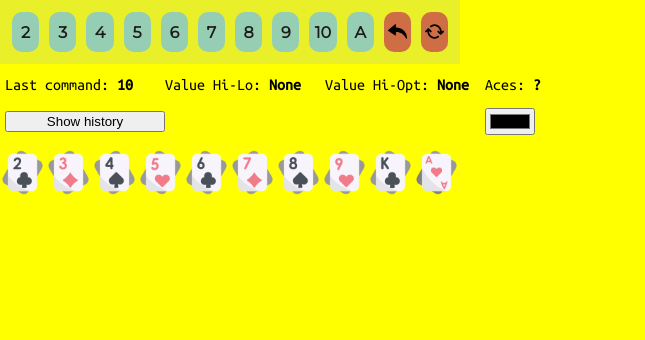
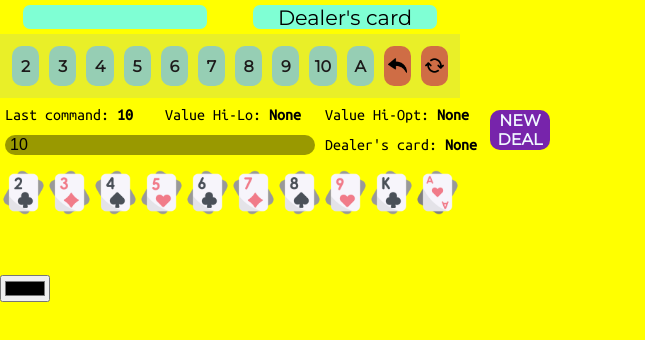
Before and after one commit to Eol1881/my-first-electron-app, an Electron app: page index.html in a window 460 px wide. Both pictures are taken after a click on the button "10". Shown: the whole page, 645 px wide, since content can reach past the window. Drawn offline with Linux system fonts and the light colour scheme; no server answers.

Commit message:
refactor: a lot of refactoring, also add new btn and info fields

```diff
--- a/index.html
+++ b/index.html
@@ -6,31 +6,34 @@
     <link rel="stylesheet" href="style.css">
   </head>
   <body class="body">
-    <section class="btns">
+    <section class="buttons">
+      <div class="messages">
+        <p class="messages__msg messages__msg--tip"></p>
+        <p class="messages__msg messages__msg--guide"></p>
+      </div>
       <div class="btns-wrapper">
-        <button class="ext__btn ext__btn--2" onclick="sendRequest(event, 2)">2</button>
-        <button class="ext__btn ext__btn--3" onclick="sendRequest(event, 3)">3</button>
-        <button class="ext__btn ext__btn--4" onclick="sendRequest(event, 4)">4</button>
-        <button class="ext__btn ext__btn--5" onclick="sendRequest(event, 5)">5</button>
-        <button class="ext__btn ext__btn--6" onclick="sendRequest(event, 6)">6</button>
-        <button class="ext__btn ext__btn--7" onclick="sendRequest(event, 7)">7</button>
-        <button class="ext__btn ext__btn--8" onclick="sendRequest(event, 8)">8</button>
-        <button class="ext__btn ext__btn--9" onclick="sendRequest(event, 9)">9</button>
-        <button class="ext__btn ext__btn--10" onclick="sendRequest(event, 10)">10</button>
-        <button class="ext__btn ext__btn--11" onclick="sendRequest(event, 11)">A</button>
+        <button class="ext__btn ext__btn--2" onclick="action(event, 2)">2</button>
+        <button class="ext__btn ext__btn--3" onclick="action(event, 3)">3</button>
+        <button class="ext__btn ext__btn--4" onclick="action(event, 4)">4</button>
+        <button class="ext__btn ext__btn--5" onclick="action(event, 5)">5</button>
+        <button class="ext__btn ext__btn--6" onclick="action(event, 6)">6</button>
+        <button class="ext__btn ext__btn--7" onclick="action(event, 7)">7</button>
+        <button class="ext__btn ext__btn--8" onclick="action(event, 8)">8</button>
+        <button class="ext__btn ext__btn--9" onclick="action(event, 9)">9</button>
+        <button class="ext__btn ext__btn--10" onclick="action(event, 10)">10</button>
+        <button class="ext__btn ext__btn--11" onclick="action(event, 11)">A</button>
 
-        <button class="ext__btn ext__btn--undo" onclick="sendRequest(event, 'revert')"><span class="ext__btn--content ext__btn--content--undo"></span></button>
-        <button class="ext__btn ext__btn--reset" onclick="sendRequest(event, 'reset')"><span class="ext__btn--content ext__btn--content--reset"></span></button>
+        <button class="ext__btn ext__btn--undo" onclick="action(event, 'revert')"><span class="ext__btn--content ext__btn--content--undo"></span></button>
+        <button class="ext__btn ext__btn--reset" onclick="action(event, 'reset')"><span class="ext__btn--content ext__btn--content--reset"></span></button>
       </div>
     </section>
     <section class="counters">
       <p class="last-command-label">Last command: <span class="last-command-text">None</span></p>
       <p class="current-value-label">Value Hi-Lo: <span class="current-value-text" id="value-1">None</span></p>
       <p class="current-value-label">Value Hi-Opt: <span class="current-value-text" id="value-2">None</span></p>
-      <p class="aces-label">Aces: <span class="aces-text">?</span></p>
-      <button class="history-btn">Show history</button>
-      <div class="history hidden"></div>
-      <input class="color-picker" type="color">
+      <button class="ext__btn ext__btn--new-deal">NEW DEAL</button>
+      <div class="history"></div>
+      <p class="current-value-label">Dealer's card: <span class="current-value-text" id="dealers-card">None</span></p>
     </section>
     <section class="stat">
       <div class="stat-card stat-card--two"></div>
@@ -55,23 +58,23 @@
       <p class="stat-left-counter stat-left-counter--ace"></p>
     </section>
 
+    <input class="color-picker" type="color">
+
     <script>
       const ipcRenderer = require('electron').ipcRenderer;
 
       const body = document.querySelector(".body");
       const colorPicker = document.querySelector('.color-picker');
       const lastCommand = document.querySelector(".last-command-text");
-      const currValue1 = document.querySelector("#value-1");
-      const currValue2 = document.querySelector("#value-2");
+      const cardCounterValue1 = document.querySelector("#value-1");
+      const cardCounterValue2 = document.querySelector("#value-2");
       const history = document.querySelector(".history");
-      const historyBtn = document.querySelector(".history-btn");
-      const acesCounter = document.querySelector(".aces-text");
-      let acesCount = 0;
+      const newDealBtn = document.querySelector(".ext__btn--new-deal");
+      const tipMsg = document.querySelector('.messages__msg--tip');
+      const guideMsg = document.querySelector('.messages__msg--guide');
+      const btnsContainer = document.querySelector('.btns-wrapper');
       let historyArr = [];
-
-      historyBtn.addEventListener('click', () => {
-        history.classList.toggle('hidden');
-      })
+      let turnIndex = 0;
 
       class Request {
         constructor(code) {
@@ -86,63 +89,98 @@
               this.method = 'DELETE'
               break;
             default:
-              this.method = 'PUT';
+              this.method = 'POST';
               break;
           }
           if (typeof this.code === 'number') {
-            this.url = `${this.defaultUrl}add/${this.code}`
+            this.url = `${this.defaultUrl}hand`;
+          } else if (typeof this.code === 'getStats') {
+            this.url = `${this.defaultUrl}get/stats`;
           } else {
-            this.url = `${this.defaultUrl}${this.code}`
+            this.url = `${this.defaultUrl}${this.code}`;
           }
+        }
+
+        generateReqData() {
+          this.sendingData = {
+            "playerCards": [5, 5],
+            "dealersCard": 5
+          }
+          return this;
         }
 
         send() {
           fetch(this.url, {
-            method: this.method
+            method: this.method,
+            headers: {
+              'Content-Type': 'application/json'
+            },
+            body: JSON.stringify(this.sendingData)
           })
           .then(response => response.text())
           .then(data => {
             const dataArr = JSON.parse(data);
-            currValue1.textContent = parseFloat(dataArr[0]).toFixed(3);
-            currValue2.textContent = parseFloat(dataArr[1]).toFixed(3);
+            console.log('> respond:', data);
+            tipMsg.textContent = data;
+            cardCounterValue1.textContent = parseFloat(dataArr[0]).toFixed(3);
+            cardCounterValue2.textContent = parseFloat(dataArr[1]).toFixed(3);
           })
           .catch(error => console.error(error));
         }
       }
 
-      function sendRequest(event, code) {
+      function updateGuideMsg(action) {
+        if (action === 'add') turnIndex += 1;
+        else turnIndex = 0;
+
+        if (turnIndex === 0) guideMsg.textContent = '1st player\'s card';
+        else if (turnIndex === 1) guideMsg.textContent = 'Dealer\'s card';
+        else if (turnIndex === 2) guideMsg.textContent = '2nd player\'s card';
+        else {
+          guideMsg.textContent = '';
+          return;
+        }
+
+        guideMsg.classList.add('highlight');
+        setTimeout(() => {
+          guideMsg.classList.remove('highlight');
+        }, 400);
+      }
+
+      function updateLastCommand(code) {
+        lastCommand.textContent = code === 11 ? 'A' : code;
+
+        if (code === 'reset') {
+          historyArr.length = 0;
+          history.textContent = '';
+          return;
+        }
+
+        if (code !== 'revert') historyArr.length > 18 ? historyArr.shift() : historyArr.push(code);
+        if (code === 'revert') historyArr.pop();
+
+        const historyStr = historyArr.map(Number).reverse().join(' ');
+        history.textContent = historyStr.replace(/NaN/g, "►").replace(/11/g, "A");
+      }
+
+      function highlightBtn() {
         const targetBtn = event.currentTarget;
         targetBtn.classList.add('bg-color-anim');
         setTimeout(() => { targetBtn.classList.remove('bg-color-anim'); }, 800);
+      }
 
-        lastCommand.textContent = code === 11 ? 'A' : code;
-        if (code !== 'revert') {
-          if (historyArr.length > 18) historyArr.shift();
-          historyArr.push(code);
-          const historyStr = historyArr.map(Number).reverse().join(' ');
-          history.textContent = historyStr.replace(/NaN/g, "⎌").replace(/11/g, "A");
-        }
+      function action(event, code) {
+        highlightBtn();
+        updateGuideMsg('add');
+        updateLastCommand(code);
 
-        if (code === 'reset') {
-          acesCount = 0;
-          acesCounter.textContent = acesCount;
-          historyArr.length = 0;
-          history.textContent = '';
-        } else if (code === 11) {
-          acesCount += 1;
-          acesCounter.textContent = acesCount;
-        } else if (code === 'revert') {
-          if (historyArr[historyArr.length - 1] === 11) {
-            acesCount -= 1;
-            acesCounter.textContent = acesCount;
-          }
-          historyArr.pop();
-          const historyStr = historyArr.map(Number).reverse().join(' ');
-          history.textContent = historyStr.replace(/NaN/g, "⎌").replace(/11/g, "A");
-        }
+        new Request(code).generateReqData().send();
+      }
 
-        new Request(code).send();
-      }
+      newDealBtn.addEventListener('click', () => {
+        updateGuideMsg('reset');
+        updateLastCommand('NG');
+      })
 
       colorPicker.addEventListener('change', () => {
         const color = colorPicker.value;
--- a/style.css
+++ b/style.css
@@ -22,18 +22,13 @@
   overflow: hidden;
 }
 
-.hidden {
-  visibility: hidden;
-  opacity: 0;
-}
-
 .counters {
   margin-top: 7px;
   padding: 0 5px;
 
   display: grid;
-  grid-template-columns: 1fr 1fr 1fr 60px;
-  grid-template-rows: repeat(2, 1fr);
+  grid-template-columns: 1fr 1fr 1fr 70px;
+  grid-template-rows: 1fr 1fr;
   row-gap: 10px;
 
   /*display: flex;
@@ -156,13 +151,13 @@
 
 /*~~~~~~~~~~~~~~~~~~~~~ History */
 .history {
-  margin: 0 10px;
+  margin-right: 10px;
   padding: 0 5px;
   height: 100%;
   border-radius: 10px;
   transition: all 500ms ease;
   background-color: rgba(0, 0, 0, 0.4);
-  grid-column: 2 / span 2;
+  grid-column: 1 / span 2;
 
   white-space: nowrap;
   overflow: hidden;
@@ -188,7 +183,8 @@
   padding: 15px 0;
   display: grid;
   grid-template-columns: repeat(10, 1fr);
-  grid-template-rows: 2;
+  grid-template-rows: repeat(2, 1fr);
+  justify-items: center;
 }
 
 .stat-card {
@@ -230,3 +226,58 @@
 .stat-card--ace {
   background-image: url(icons/ace.png);
 }
+
+.ext__btn--new-deal {
+  grid-column-start: 4;
+  grid-column-end: 5;
+  grid-row-start: 1;
+  grid-row-end: 3;
+
+  background-color: rgb(119, 36, 171);
+  color: rgb(240, 248, 255);
+}
+
+.messages {
+  display: grid;
+  grid-template-columns: repeat(2, 1fr);
+  justify-items: center;
+
+  padding: 5px 0;
+}
+
+.messages__msg {
+  background-color: aquamarine;
+  width: 80%;
+  height: 1.5rem;
+  margin: 0;
+  border-radius: 7px;
+
+  font-family: Montserrat, sans-serif;
+  font-size: 1.3rem;
+
+  user-select: none;
+
+  display: flex;
+  align-items: center;
+  justify-content: center;
+
+  transition: all 500ms cubic-bezier(0.54, 0.49, 0, 1.05);
+}
+
+
+
+
+/*~~~~~~~~~~~~~~~~~~~~~VISIBILITY MODIFICATORS*/
+
+.hidden {
+  visibility: hidden;
+  opacity: 0;
+}
+
+.closed {
+  height: 0;
+}
+
+.highlight {
+  background-color: rgba(206, 71, 71, 0.76);
+}
```
